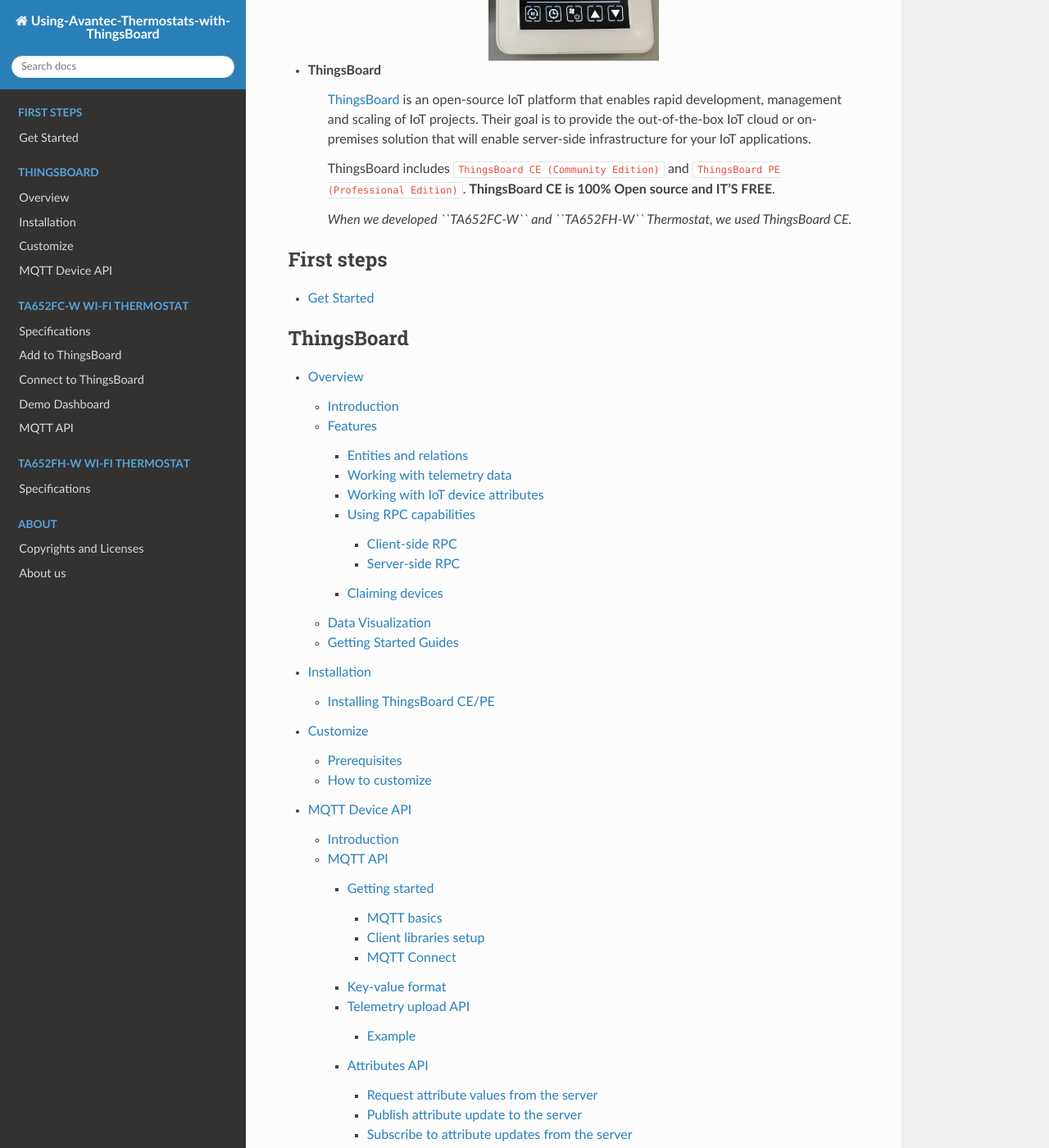
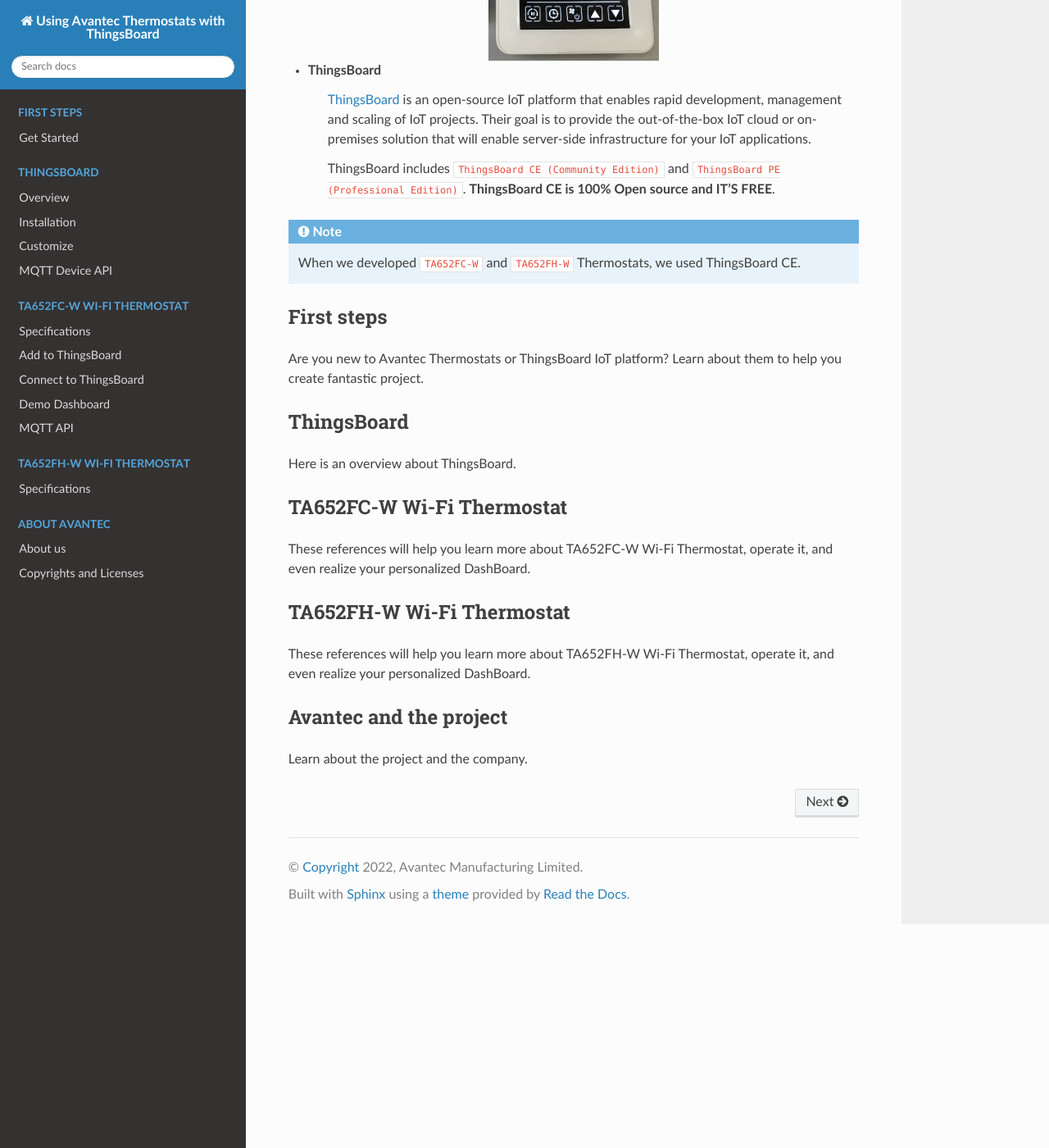
Before and after one commit to avantec-iot/avantec-thingsboard, a Sphinx documentation site: the page built from docs/index.rst, in a window 1280 px wide and 1400 px high, scrolled down 596 px. Shown: the whole window at 82% size. Built offline with Sphinx 7.4.7 and the Read the Docs theme 2.0.0, drawn with Linux system fonts in a browser that asks for light colours; some of the changed text lies outside the part shown.

Commit message:
modify charpters in index.rst

```diff
--- a/docs/conf.py
+++ b/docs/conf.py
@@ -17,7 +17,7 @@
 # -- Project information -----------------------------------------------------
 # https://www.sphinx-doc.org/en/master/usage/configuration.html#project-information
 
-project = 'Using-Avantec-Thermostats-with-ThingsBoard'
+project = 'Using Avantec Thermostats with ThingsBoard'
 copyright = '2022, Avantec Manufacturing Limited'
 author = 'Avantec Manufacturing Limited'
 
--- a/docs/index.rst
+++ b/docs/index.rst
@@ -1,4 +1,4 @@
-.. Using-Avantec-Thermostats-with-ThingsBoard documentation master file, created by
+.. Using Avantec Thermostats with ThingsBoard documentation master file, created by
    sphinx-quickstart on Tue Dec 20 10:31:29 2022.
    You can adapt this file completely to your liking, but it should at least
    contain the root `toctree` directive.
@@ -40,20 +40,36 @@
 
    ThingsBoard includes ``ThingsBoard CE (Community Edition)`` and ``ThingsBoard PE (Professional Edition)``. **ThingsBoard CE is 100% Open source and IT'S FREE**.
 
-   *When we developed ``TA652FC-W`` and ``TA652FH-W`` Thermostat, we used ThingsBoard CE.*
+.. note::
+   When we developed ``TA652FC-W`` and ``TA652FH-W`` Thermostats, we used ThingsBoard CE.
 
 .. __: https://thingsboard.io/
 
 .. You can find out more about our all the :doc:`/features` in these pages.
 
+
+First steps
+============
+
+Are you new to Avantec Thermostats or ThingsBoard IoT platform?
+Learn about them to help you create fantastic project.
+
 .. toctree::
    :maxdepth: 2
+   :hidden:
    :caption: First steps
 
    /intro/get-started
 
+
+ThingsBoard
+=============
+
+Here is an overview about ThingsBoard.
+
 .. toctree::
    :maxdepth: 4
+   :hidden:
    :caption: ThingsBoard
 
    Overview </thingsboard/thingsboard-overview>
@@ -61,8 +77,15 @@
    Customize </thingsboard/thingsboard-customization>
    MQTT Device API </thingsboard/thingsboard-mqtt-device-api>
 
+
+TA652FC-W Wi-Fi Thermostat
+==============================
+
+These references will help you learn more about TA652FC-W Wi-Fi Thermostat, operate it, and even realize your personalized DashBoard.
+
 .. toctree::
    :maxdepth: 4
+   :hidden:
    :caption: TA652FC-W Wi-Fi Thermostat
 
    Specifications </device/ta652fc-w/ta652fc-w-specifications>
@@ -71,24 +94,38 @@
    Demo Dashboard </device/ta652fc-w/ta652fc-w-demo-dashboard-usage>
    MQTT API </device/ta652fc-w/ta652fc-w-mqtt-api>
 
+
+TA652FH-W Wi-Fi Thermostat
+============================
+
+These references will help you learn more about TA652FH-W Wi-Fi Thermostat, operate it, and even realize your personalized DashBoard.
+
 .. toctree::
    :maxdepth: 4
+   :hidden:
    :caption: TA652FH-W Wi-Fi Thermostat
 
    Specifications </device/ta652fh-w/ta652fh-w-specifications>
 
+
+Avantec and the project
+=============================
+
+Learn about the project and the company.
+
 .. toctree::
    :maxdepth: 2
-   :caption: About
+   :hidden:
+   :caption: About Avantec
 
+   avantec
    copyright
-   avantec
 
 
-Indices and tables
-==================
+.. Indices and tables
+.. ==================
 
-* :ref:`genindex`
-* :ref:`search`
+.. * :ref:`genindex`
+.. * :ref:`search`
 
 .. * :ref:`modindex`
--- a/docs/intro/get-started.rst
+++ b/docs/intro/get-started.rst
@@ -2,3 +2,5 @@
 ******************
 Get Started
 ******************
+
+*TODO:...*
```
